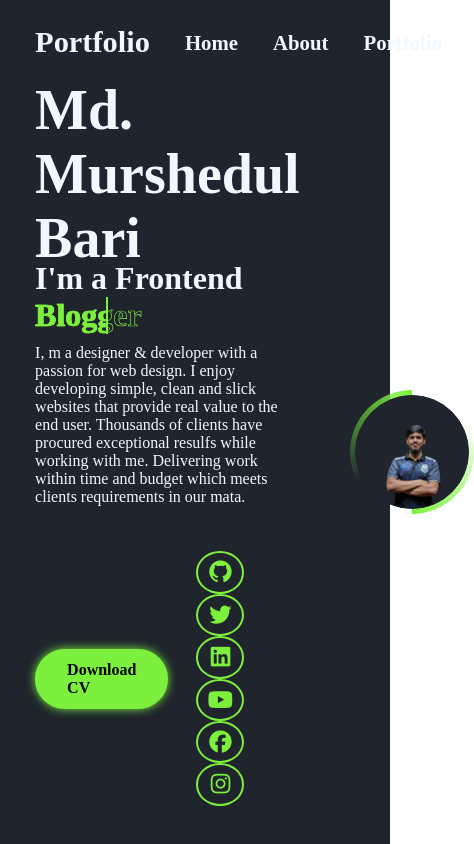
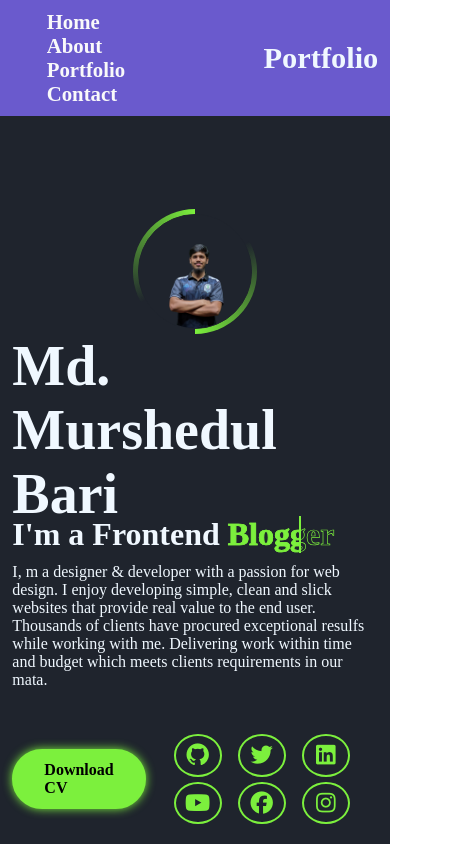
Before and after one commit to Ovi-49/my-portfolio-website, a plain HTML site: page index.html in a window 390 px wide. Shown: the whole page, 474 px wide, since content can reach past the window. Drawn offline with Linux system fonts and the light colour scheme.

Commit message:
added responsive

```diff
--- a/styles/style.css
+++ b/styles/style.css
@@ -5,11 +5,7 @@
     box-sizing: border-box;
 }
 
-body{
 
-
-
-}
 
 a{
 
@@ -19,7 +15,7 @@ a{
 
 nav ul li a{
 
-    color: aliceblue;
+    color: rgb(249, 249, 250);
     text-decoration: none;
     font-size: 1.3rem;
     font-weight: 600;
@@ -84,9 +80,11 @@ display: flex;
 .banner{
 
 display: flex;
+
 gap: 50px;
 align-items: center;
 height: 100vh;
+width: 100%;
 padding: 60px 9% 0;
 color: aliceblue;
  visibility: hidden;
@@ -311,3 +309,55 @@ transform: translateY(0%);
     }
 
 }
+
+
+
+
+
+
+
+
+
+
+
+/*-----Responsive------*/
+
+@media screen and (max-width:600px){
+
+nav{
+
+flex-direction: row-reverse;
+padding: 10px 3%;
+margin-bottom: 150;
+background-color: slateblue;
+
+
+}
+
+nav ul{
+
+flex-direction: column;
+}
+
+.banner{
+
+
+    display: flex;
+flex-direction: column-reverse;
+gap: 0px;
+align-items: center;
+background-size: cover;
+padding: 60px -10% 0;
+}
+
+.sec{
+
+margin: 20px;
+display: grid;
+grid-template-columns: repeat(3,1fr);
+row-gap: 5px;
+
+
+}
+
+}
```
